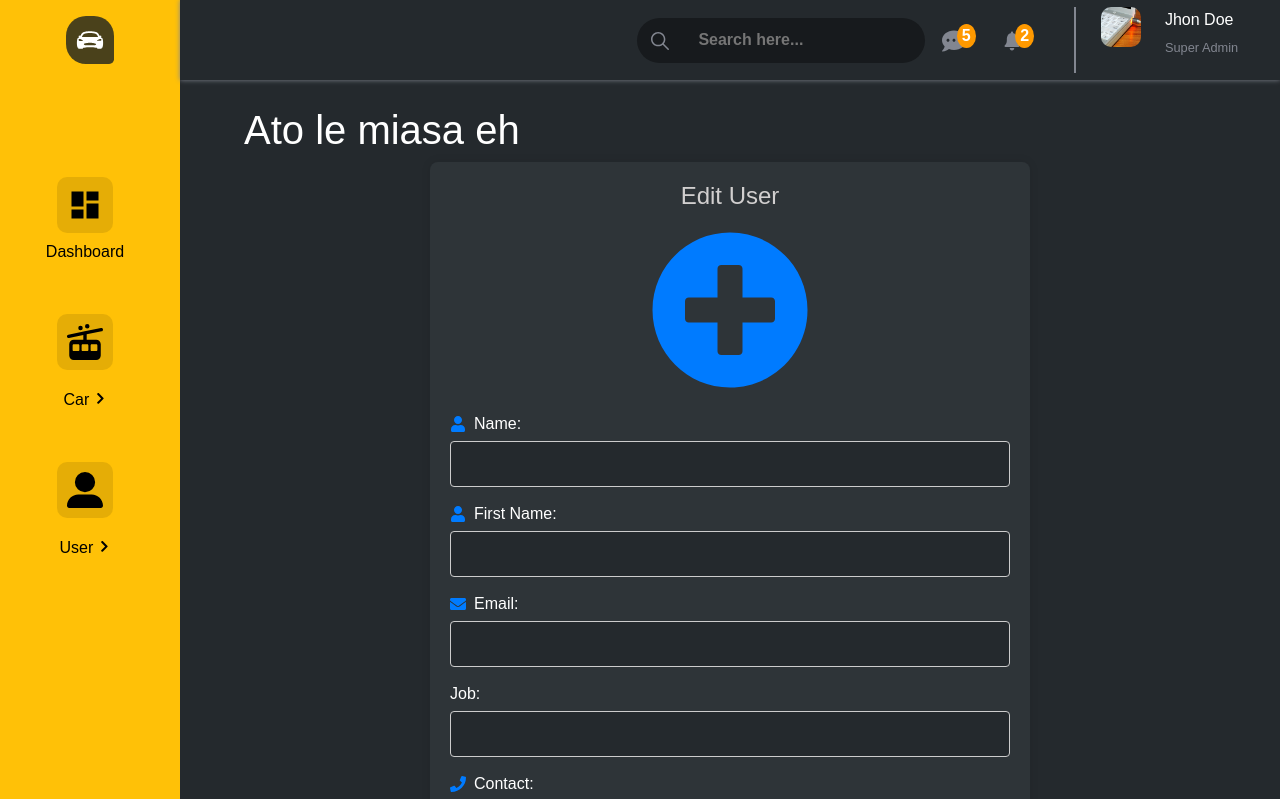
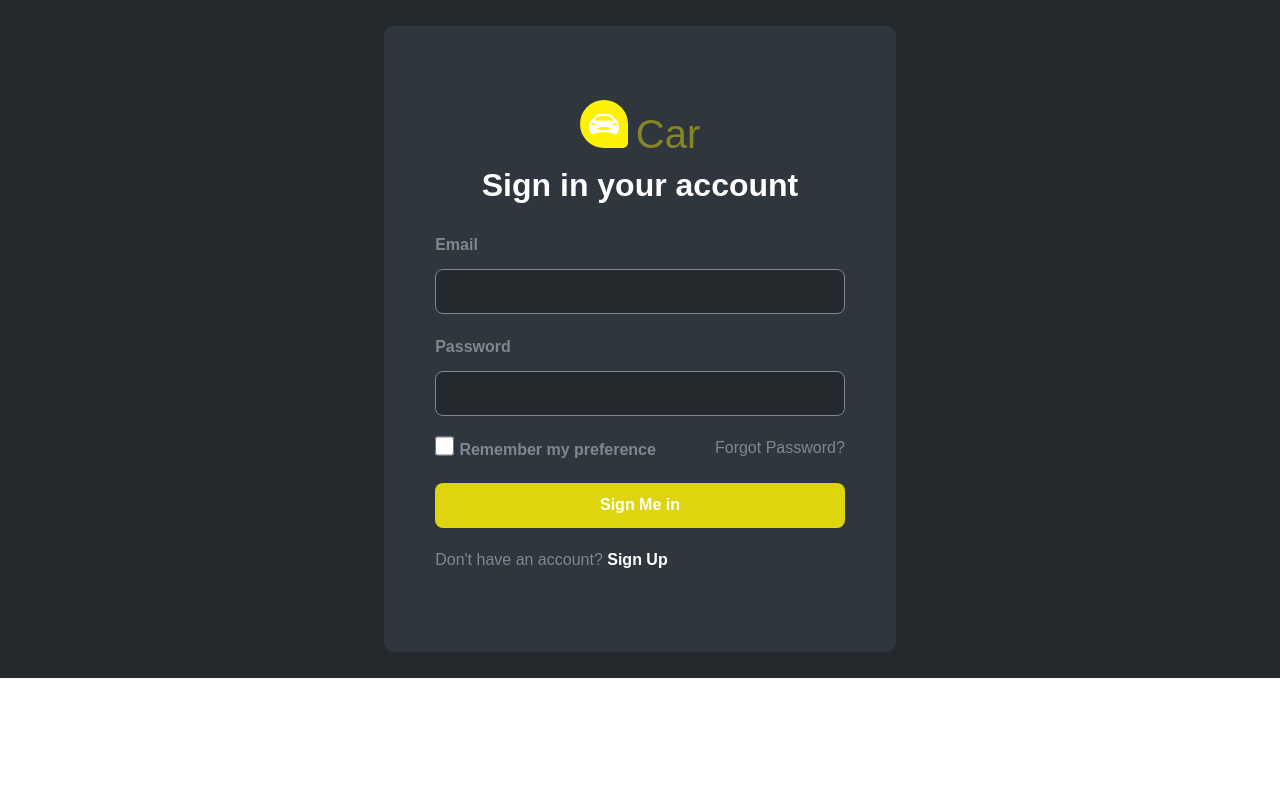
Before and after one commit to ToavinaF/FrontCar, a React (Vite) app: page /editUser/1 in a window 1280 px wide. Shown: the top 799 px of the page. Built offline with nearby package versions, Linux system fonts and the light colour scheme; no server answers.

Commit message:
tsy npoka

```diff
--- a/src/App.jsx
+++ b/src/App.jsx
@@ -1,11 +1,13 @@
 import { useState } from 'react'
 import './App.scss'
 import Home from './Component/Home/Home'
+import Page from './Component/Page/Dashboard/Dashboard'
+import Login from './Component/Login/Login'
 
 function App() {
   return (
     <>
-      <Home/>
+      <Login/>
     </>
   )
 }
--- a/src/Component/Home/Home.jsx
+++ b/src/Component/Home/Home.jsx
@@ -17,7 +17,6 @@ const Home = () => {
                 </div>
                 <div className="content">
 
-                    <h1>Ato le miasa eh</h1>
                     <Routes>
                         <Route path="/" element={<AllUser />} />
                         <Route path="/editUser/:id" element={<EditUser />} />
--- a/src/Component/user/AllUser.scss
+++ b/src/Component/user/AllUser.scss
@@ -111,7 +111,7 @@
     margin-top: -30px;
 
     &:hover {
-        background-color: rgba(255, 255, 255, 1);
+        background-color: rgb(46, 36, 36);
     }
     svg {
         margin-right: 5px;
```
